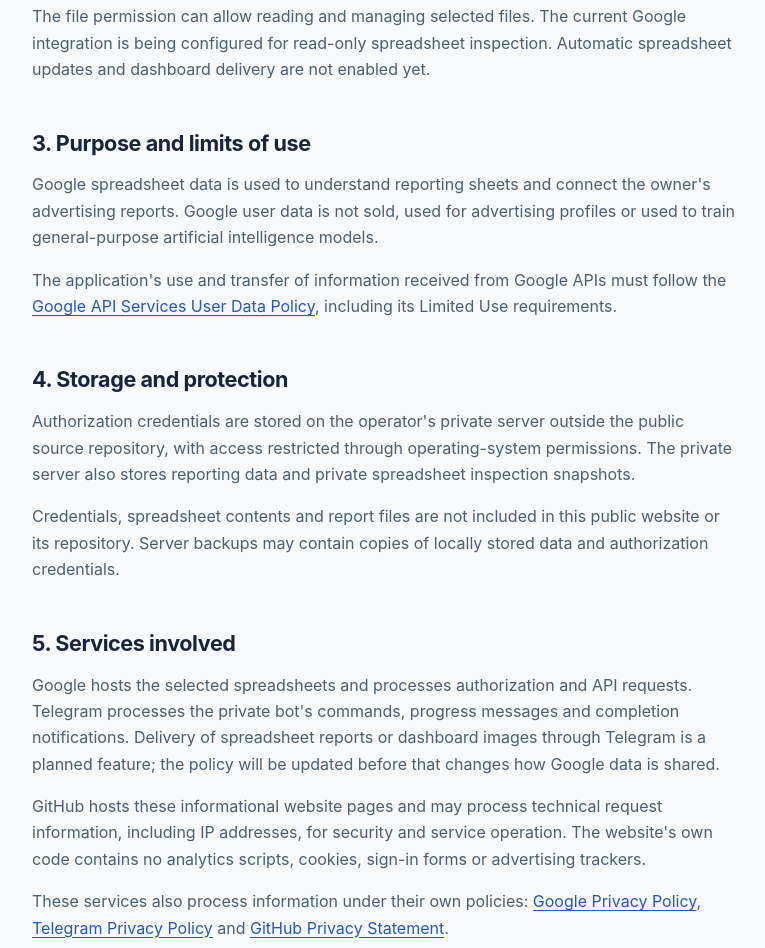
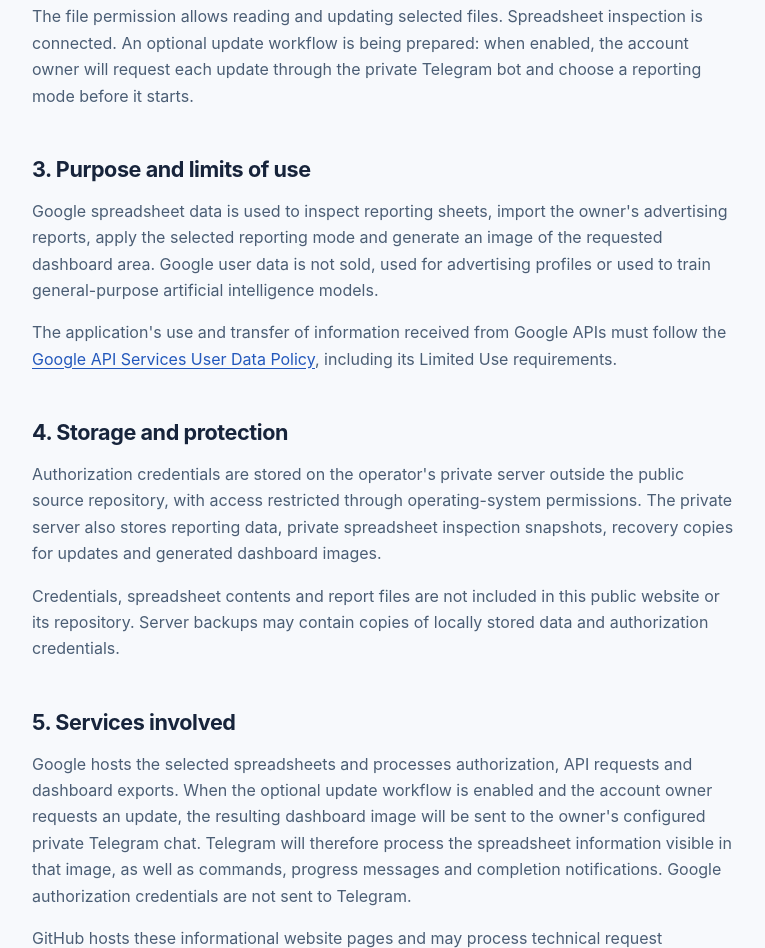
Before and after one commit to Anatoli-K/arbitrage-platform-site, a plain HTML site: page privacy.html in a window 1280 px wide. Shown: the part 944-1892 px from the top of the page, without its empty margins (198-963 px from the left). Drawn offline with Linux system fonts and the light colour scheme.

Commit message:
docs: disclose optional spreadsheet updates and dashboard delivery

```diff
--- a/privacy.html
+++ b/privacy.html
@@ -30,7 +30,7 @@
     <div class="policy-heading">
       <p class="section-label">Your data</p>
       <h1>Privacy Policy</h1>
-      <p class="policy-date">Last updated: October 26, 2026</p>
+      <p class="policy-date">Last updated: October 27, 2026</p>
       <p class="lead">How Arbitrage Platform handles data in the owner's personal reporting workflow.</p>
     </div>
 
@@ -49,24 +49,24 @@
           <li>Cell values, formulas, number formats and chart definitions needed for the reporting workflow.</li>
           <li>Google authorization credentials that allow the application to use the granted access, including while the user is not present.</li>
         </ul>
-        <p>The file permission can allow reading and managing selected files. The current Google integration is being configured for read-only spreadsheet inspection. Automatic spreadsheet updates and dashboard delivery are not enabled yet.</p>
+        <p>The file permission allows reading and updating selected files. Spreadsheet inspection is connected. An optional update workflow is being prepared: when enabled, the account owner will request each update through the private Telegram bot and choose a reporting mode before it starts.</p>
       </section>
 
       <section aria-labelledby="purpose">
         <h2 id="purpose">3. Purpose and limits of use</h2>
-        <p>Google spreadsheet data is used to understand reporting sheets and connect the owner's advertising reports. Google user data is not sold, used for advertising profiles or used to train general-purpose artificial intelligence models.</p>
+        <p>Google spreadsheet data is used to inspect reporting sheets, import the owner's advertising reports, apply the selected reporting mode and generate an image of the requested dashboard area. Google user data is not sold, used for advertising profiles or used to train general-purpose artificial intelligence models.</p>
         <p>The application's use and transfer of information received from Google APIs must follow the <a href="https://developers.google.com/terms/api-services-user-data-policy">Google API Services User Data Policy</a>, including its Limited Use requirements.</p>
       </section>
 
       <section aria-labelledby="storage">
         <h2 id="storage">4. Storage and protection</h2>
-        <p>Authorization credentials are stored on the operator's private server outside the public source repository, with access restricted through operating-system permissions. The private server also stores reporting data and private spreadsheet inspection snapshots.</p>
+        <p>Authorization credentials are stored on the operator's private server outside the public source repository, with access restricted through operating-system permissions. The private server also stores reporting data, private spreadsheet inspection snapshots, recovery copies for updates and generated dashboard images.</p>
         <p>Credentials, spreadsheet contents and report files are not included in this public website or its repository. Server backups may contain copies of locally stored data and authorization credentials.</p>
       </section>
 
       <section aria-labelledby="sharing">
         <h2 id="sharing">5. Services involved</h2>
-        <p>Google hosts the selected spreadsheets and processes authorization and API requests. Telegram processes the private bot's commands, progress messages and completion notifications. Delivery of spreadsheet reports or dashboard images through Telegram is a planned feature; the policy will be updated before that changes how Google data is shared.</p>
+        <p>Google hosts the selected spreadsheets and processes authorization, API requests and dashboard exports. When the optional update workflow is enabled and the account owner requests an update, the resulting dashboard image will be sent to the owner's configured private Telegram chat. Telegram will therefore process the spreadsheet information visible in that image, as well as commands, progress messages and completion notifications. Google authorization credentials are not sent to Telegram.</p>
         <p>GitHub hosts these informational website pages and may process technical request information, including IP addresses, for security and service operation. The website's own code contains no analytics scripts, cookies, sign-in forms or advertising trackers.</p>
         <p>These services also process information under their own policies: <a href="https://policies.google.com/privacy">Google Privacy Policy</a>, <a href="https://telegram.org/privacy">Telegram Privacy Policy</a> and <a href="https://docs.github.com/en/site-policy/privacy-policies/github-general-privacy-statement">GitHub Privacy Statement</a>.</p>
       </section>
```
Also changed, not shown: index.html (+2 -2 lines).
